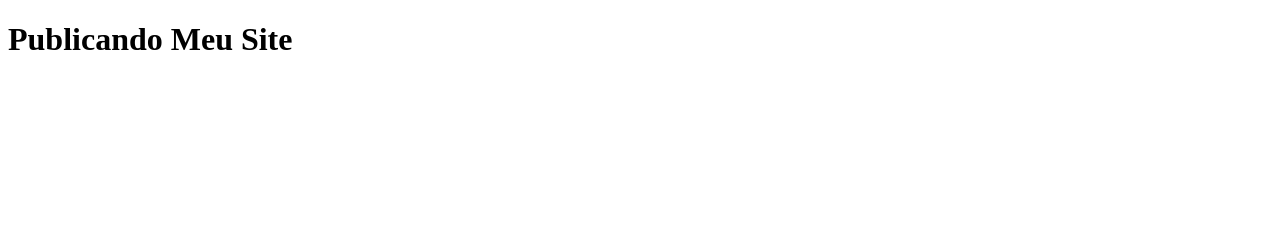
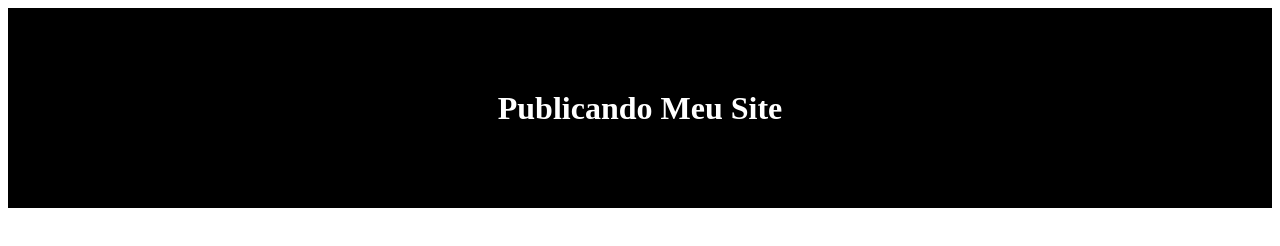
Before and after one commit to julianomatos/github-pages, a plain HTML site: page index.html in a window 1280 px wide. Drawn offline with Linux system fonts and the light colour scheme.

Commit message:
create header

```diff
--- a/index.html
+++ b/index.html
@@ -5,8 +5,12 @@
     <meta http-equiv="X-UA-Compatible" content="IE=edge">
     <meta name="viewport" content="width=device-width, initial-scale=1.0">
     <title>GitHub Pages</title>
+    <link rel="stylesheet" href="style.css">
 </head>
 <body>
-    <h1>Publicando Meu Site</h1>
+    <header>
+        <h1>Publicando Meu Site</h1>
+    </header>
+
 </body>
 </html>
--- a/style.css
+++ b/style.css
@@ -1,5 +1,12 @@
 h1{
+
+    font-size: 50;
+}
+header{
     background-color: black;
     color: white;
-    font-size: 50;
+    display: flex;
+    height: 200px;
+    justify-content: center;
+    align-items: center;
 }
```
